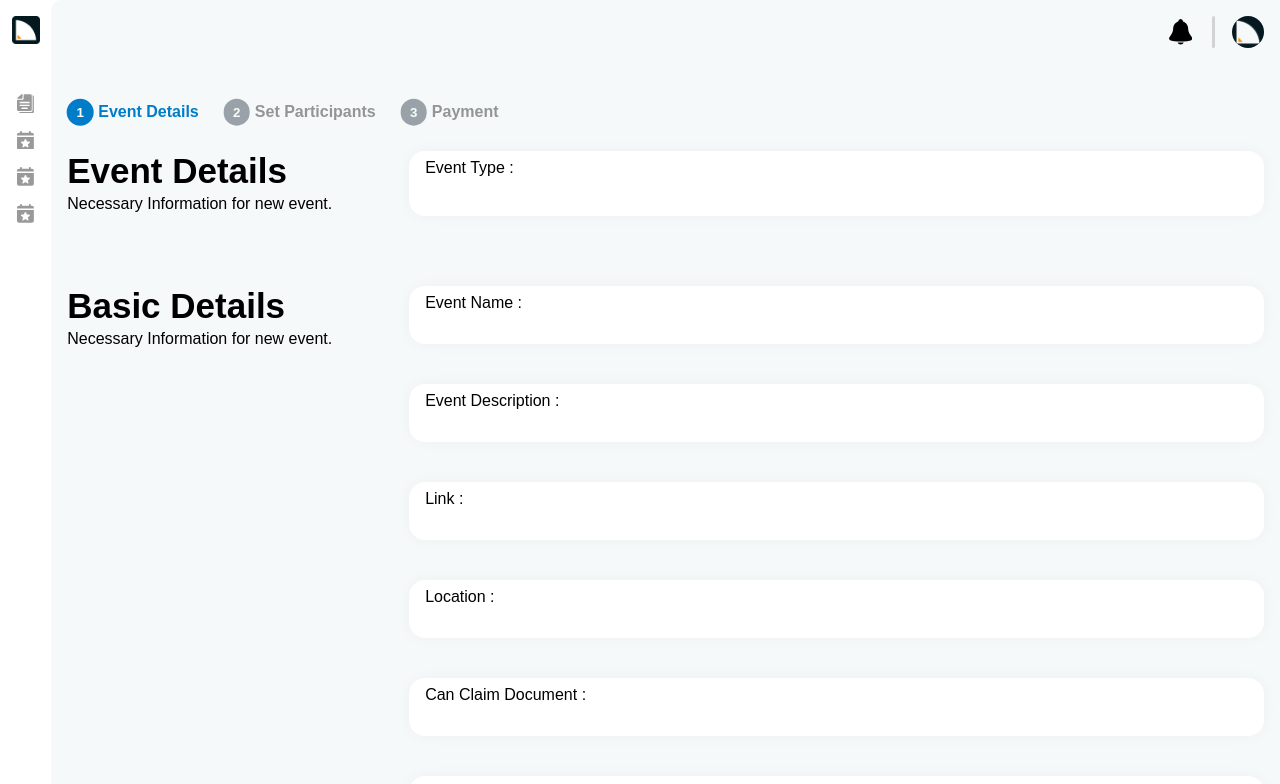
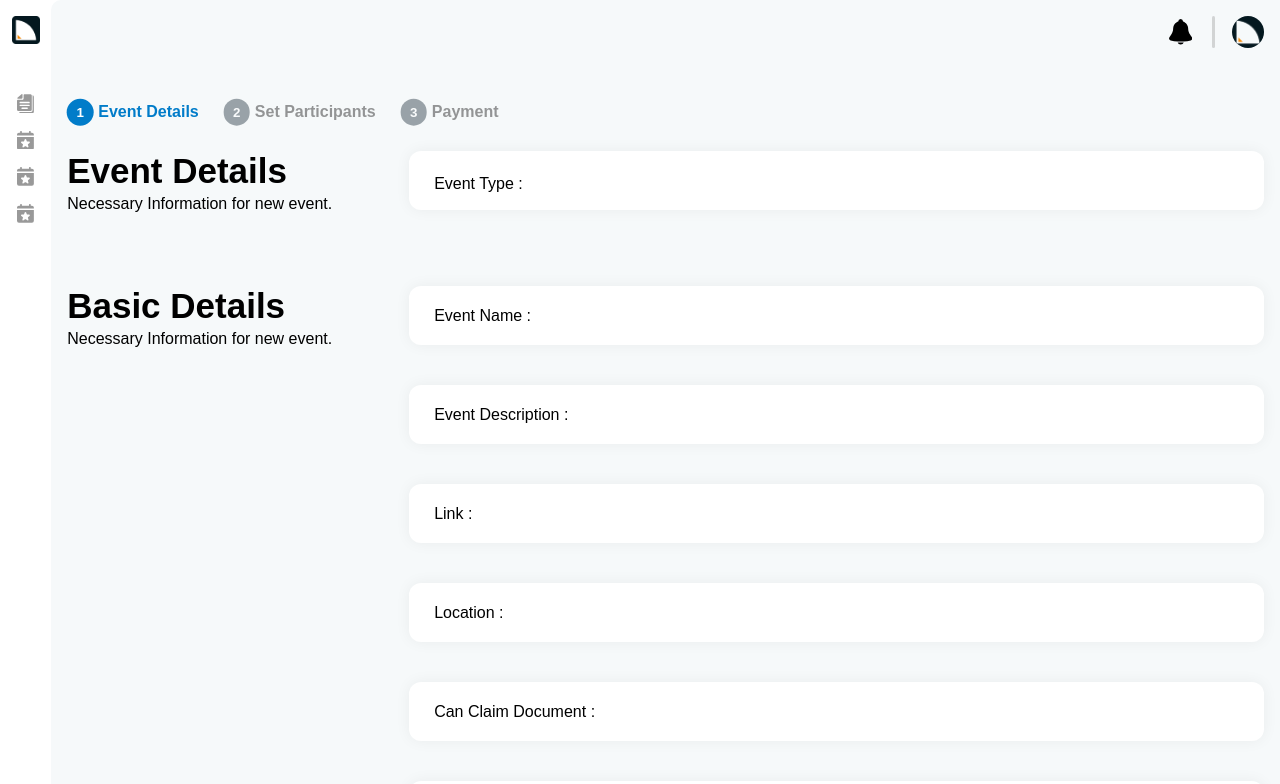
Before and after one commit to Chrystarin/iCertify, a React (Create React App) app in the folder client/: page /Admin/Event/Create in a window 1280 px wide. Shown: the top 784 px of the page. Built offline with nearby package versions, Linux system fonts and the light colour scheme.

Commit message:
Update-Signup

```diff
--- a/client/src/Assets/Styles/Components/Small Components/SmallComponents.scss
+++ b/client/src/Assets/Styles/Components/Small Components/SmallComponents.scss
@@ -1,22 +1,59 @@
-#Input{
-    background-color: white;
-    border-radius: 1em;
-    padding: .5em 1em;
-    box-shadow: 0 0 15px rgba(0, 0, 0, 0.041);
-    h5{
-        color: rgb(66, 66, 66);
+// #Input{
+//     background-color: white;
+//     border-radius: 1em;
+//     padding: .5em 1em;
+//     box-shadow: 0 0 15px rgba(0, 0, 0, 0.041);
+//     h5{
+//         color: rgb(66, 66, 66);
+//     }
+//     input{
+//         width: 100%;
+//         border: none;
+//         background-color: none;
+//         font-size: 21px;
+//     }
+//     input:focus {
+//         outline: none;
+//     }
+
+// }
+
+
+// Update new Input UI Design 1
+
+.Input{
+    position: relative;
+    .Label{
+        position: absolute;
+        top: 50%;
+        left: 25px;
+        transform: translate(0%,-50%);
+        z-index: 3;
     }
     input{
         width: 100%;
         border: none;
         background-color: none;
-        font-size: 21px;
+        font-size: 22px;
+        padding: 1em .5em .5em;
+        z-index: 1;
+        border-radius: 12px;
+        box-shadow: 0 0 15px rgba(0, 0, 0, 0.055);
     }
     input:focus {
         outline: none;
+
     }
+    input:focus ~ label {
+        color: var(--accent);
+        top: 20%;
+        left: 10px;
+        font-size: 12px;
+        font-weight: bolder;
 
+    }
 }
+
 
 #ButtonTab_Number{
     display: flex;
--- a/client/src/Components/TextInput.js
+++ b/client/src/Components/TextInput.js
@@ -2,8 +2,7 @@ import React from 'react';
 import './../Assets/Styles/Components/Small Components/SmallComponents.scss';
 function TextInput(props) {
     return (
-        <div id='Input'>
-            <span>{props.Title} :</span>
+        <div className='Input'>
             <input
                 type={props.type}
                 id={props.id}
@@ -11,6 +10,7 @@ function TextInput(props) {
                 value={props.value}
                 required={props.required}
             />
+            <label for={props.id} className='Label'>{props.Title} :</label>
         </div>
     )
 }
--- a/client/src/Pages/Signup/Signup.js
+++ b/client/src/Pages/Signup/Signup.js
@@ -1,11 +1,19 @@
-import React, {useState}from 'react'
-import './../../Assets/Styles/Page/style-Signup.scss'
-import logo from '../../Assets/Images/brand/icertify_footer.png'
+import React,{useState} from 'react';
+
+
+import './../../Assets/Styles/Page/style-Signup.scss';
+import logo from '../../Assets/Images/brand/icertify_footer.png';
 import CertifiicatImg from '../../Assets/Images/Resources/Certificate.jpg';
 import MetamaskImg from '../../Assets/Images/Resources/Metamask.png';
 
+import TextField from '@mui/material/TextField';
 
-import Input from '../../Components/TextInput.js';
+
+
+import InputLabel from '@mui/material/InputLabel';
+import MenuItem from '@mui/material/MenuItem';
+import FormControl from '@mui/material/FormControl';
+import Select from '@mui/material/Select';
 
 
 function Signup() {
@@ -59,6 +67,10 @@ function Signup() {
     });
 
   }
+  const [Occupation, setOccupation] = React.useState('');
+  const handleChange = (event) => {
+    setOccupation(event.target.value);
+  };
 
   return (
     <div id='Signup'>
@@ -83,7 +95,7 @@ function Signup() {
                 <h1>SIGN UP</h1>
                 <h4><span>Create</span> or <span>Connect</span> your Metamask Wallet</h4>
                 <img src={MetamaskImg} alt="" />
-                <h5>You will recieve certificates to your own metamask. </h5>
+                <h5>You will recieve certificates to your own </h5>
                 <span id="Submit" onClick={()=>{setIsNext(!isNext)}}> Next</span>
 
               </div>
@@ -93,34 +105,25 @@ function Signup() {
                 <h4><span>Setup</span> your profile Details </h4>
                 <form action="/Dashboard">
                   <div id='Wrapper_Name'>
-                      <Input
-                          Title="First Name"
-                          Holder="Dianne"
-                          Action={(e)=>updateForm({ firstName: e.target.value })}
-                      />
-                      <Input
-                          Title="Last Name"
-                          Holder="Dianne"
-                          Action={(e)=>updateForm({ lastName: e.target.value })}
-                      />
+                    <TextField id="outlined-search" label="Firstname" type="text" required/>
+                    <TextField id="outlined-search" label="Lastname" type="text" required/>
                   </div>
-                  <Input
-                      Title="Occupation"
-                      Holder="Student"
-                      Action={(e)=>updateForm({ occupation: e.target.value })}
-                  />
-                  <Input
-                      Title="Email"
-                      Holder="YourEmail@gmail.com"
-                      type="email"
-                      Action={(e)=>updateForm({ email: e.target.value })}
-                  />
-                  <Input
-                      Title="Password"
-                      Holder="PaSSwoRD"
-                      type="password"
-                      Action={(e)=>updateForm({ password: e.target.value })}
-                  />
+                  <FormControl fullWidth required>
+                    <InputLabel id="demo-simple-select-label">Occupation</InputLabel>
+                    <Select
+                      labelId="demo-simple-select-label"
+                      id="demo-simple-select"
+                      value={Occupation}
+                      label="Occupation"
+                      onChange={handleChange}
+                    >
+                      <MenuItem value={"Student"}>Student</MenuItem>
+                      <MenuItem value={"Professional"}>Professional</MenuItem>
+                      <MenuItem value={"None"}>None</MenuItem>
+                    </Select>
+                  </FormControl>
+                  <TextField id="outlined-search" label="Email" type="email" required/>
+                  <TextField id="outlined-search" label="Password" type="Password" />
                   <input id='Submit' type="submit" value="Connect" />
                 </form>
               </div>
```
Also changed, not shown: client/src/Components/BasicSelect.js (added, +33 -0 lines). Lines whose indentation alone changed are shown as unchanged.
